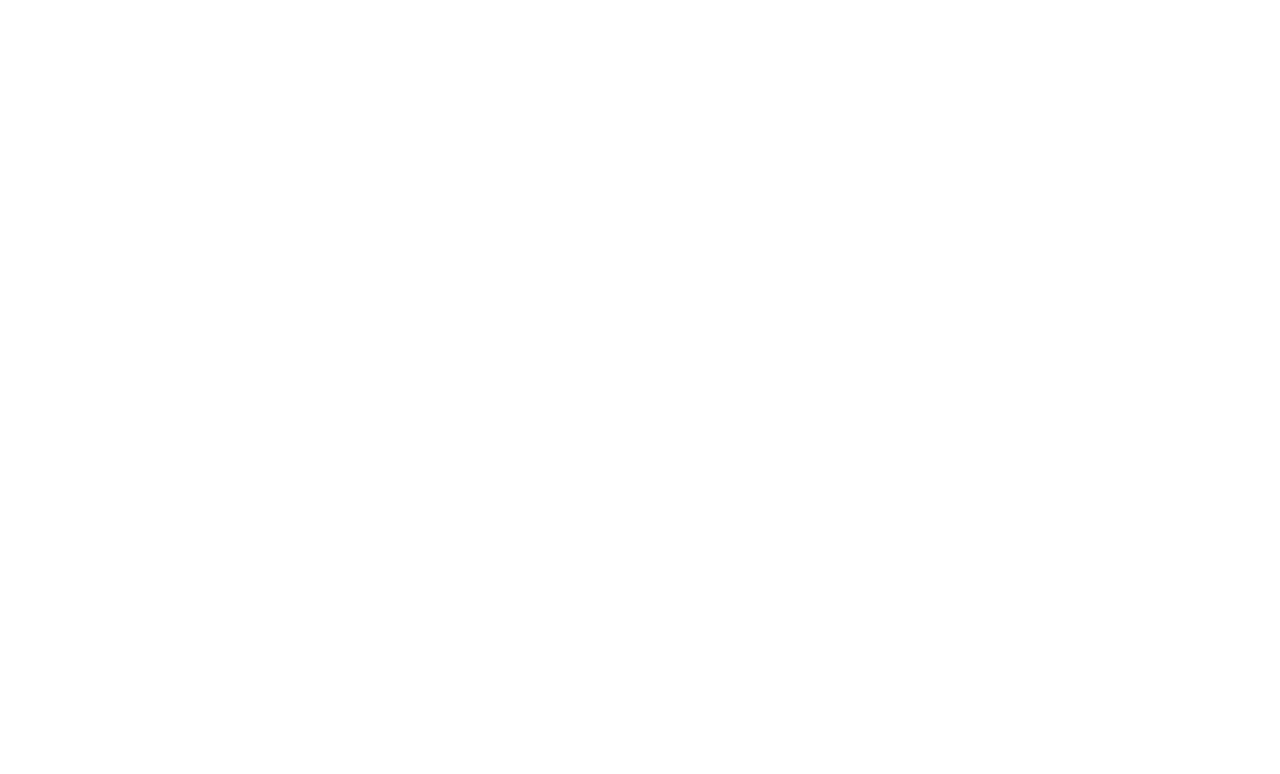
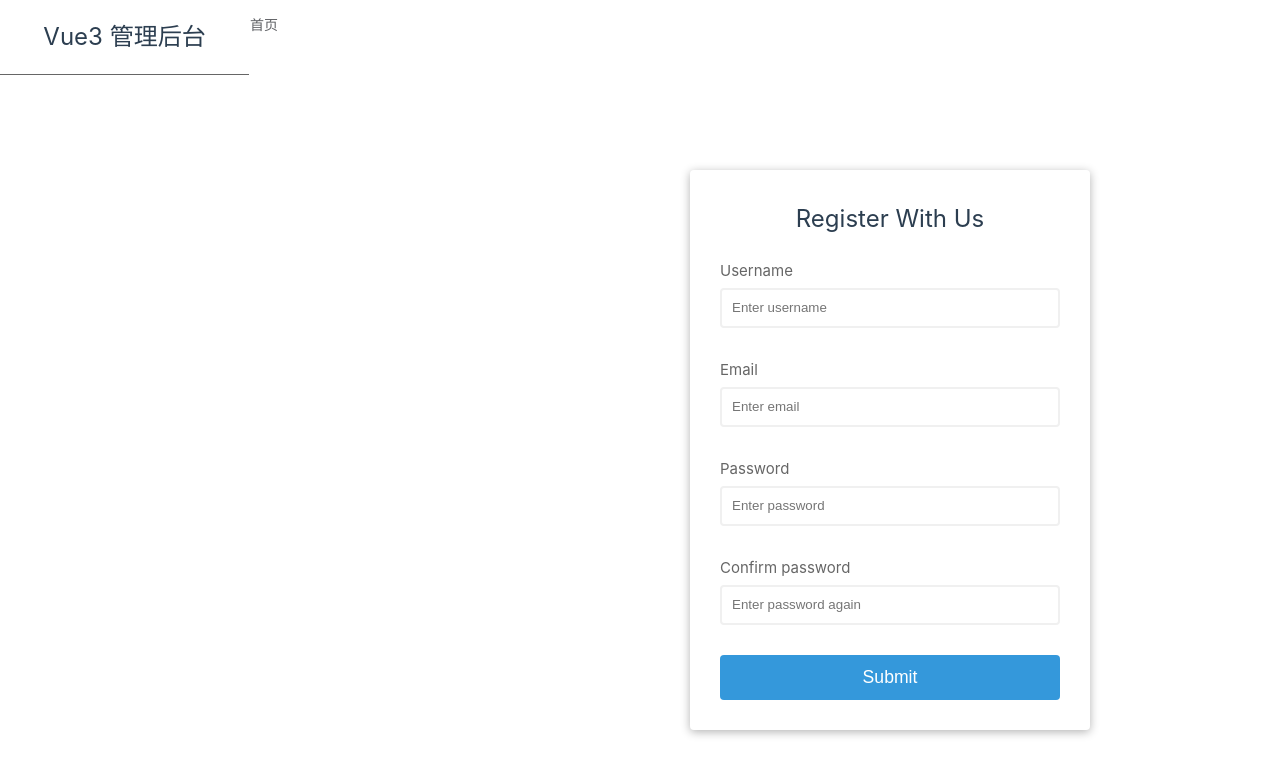
Before and after one commit to gzhan1208/Vue3-TypeScript-Demo, a Vue app: page /Layout/dashboard in a window 1280 px wide. Before the commit this address had no page. Shown: the top 774 px of the page. Built offline with nearby package versions, Linux system fonts and the light colour scheme.

Commit message:
左侧导航栏和顶部面包屑

```diff
--- /dev/null
+++ b/src/layout/components/BarItem.vue
@@ -0,0 +1,50 @@
+<script lang="ts">
+
+export default {
+    name: 'SideBar',
+    props: {
+        item: {
+            type: Object,
+            required: true
+        },
+        collapse: {
+            type: Boolean,
+        },
+    },
+    setup() {
+
+        return {
+
+        }
+    }
+}
+</script>
+
+<template>
+    <el-sub-menu v-if="item.children && item.children.length" :index="item.name">
+        <template #title>
+            <el-icon>
+                <setting />
+            </el-icon>
+            <span>{{ item.name }}</span>
+        </template>
+        <el-menu-item-group>
+            <el-menu-item v-for="route in item.children" :key="route.name" :index="route.name">
+                <el-icon>
+                    <setting />
+                </el-icon>
+                <span>{{ route.name }}</span>
+            </el-menu-item>
+        </el-menu-item-group>
+    </el-sub-menu>
+    <el-menu-item v-else :index="item.name">
+        <el-icon>
+            <setting />
+        </el-icon>
+        <span>{{ item.name }}</span>
+    </el-menu-item>
+</template>
+
+<style scoped>
+
+</style>
--- a/src/layout/components/SideBar.vue
+++ b/src/layout/components/SideBar.vue
@@ -1,20 +1,45 @@
 <script lang="ts">
-import { useRoute } from 'vue-router'
+import { ref } from 'vue'
+import { useRoute, useRouter } from 'vue-router'
 import routes from '@/router'
 import stores from '@/stores'
-import type { Store } from 'pinia'
+import BarItem from '@/layout/components/BarItem.vue'
+import {breadCrumb} from "@/stores/modules/breadCrumb";
 
 export default {
     name: 'SideBar',
+    components: {
+        BarItem
+    },
     setup() {
         const route = useRoute();
-        const permission: Store = stores.usePermissionStore()
-        const handleClose = () => { }
-        const handleOpen = () => { }
+        const router = useRouter();
+        const selected = ref('')
+        const permission = (stores.usePermissionStore)()
+        const breads = (stores.breadCrumb)()
+        const handleClose = (index, indexPath) => {
+            // console.log('=====>> close', index)
+            // console.log('=====>> close', indexPath)
+        }
+        const handleOpen = (index, indexPath) => {
+            // console.log('=====>> open', index)
+            // console.log('=====>> open', indexPath)
+        }
+        const handleSelect = (index, indexPath, item, routeResult) => {
+            router.push({ path: `/${index}` })
+            breads.updateBread(indexPath)
+            // console.log('=====>> select', index)
+            // console.log('=====>> select', indexPath)
+            // console.log('=====>> select', item)
+            // console.log('=====>> select', routeResult)
+        }
+        console.log('=====>> ', permission.dynamicRoutes)
         return {
             route,
             handleOpen,
-            handleClose
+            handleClose,
+            handleSelect,
+            permission
         }
     }
 }
@@ -25,43 +50,21 @@
         <div class="logo">
             <h1>Vue3 管理后台</h1>
         </div>
-        <el-menu active-text-color="#ffd04b" background-color="#545c64" class="el-menu-vertical-demo" default-active="2"
-            text-color="#fff" @open="handleOpen" @close="handleClose">
-            <el-sub-menu index="1">
-                <template #title>
-                    <el-icon>
-                        <location />
-                    </el-icon>
-                    <span>Navigator One</span>
-                </template>
-                <el-menu-item-group title="Group One">
-                    <el-menu-item index="1-1">item one</el-menu-item>
-                    <el-menu-item index="1-2">item two</el-menu-item>
-                </el-menu-item-group>
-                <el-menu-item-group title="Group Two">
-                    <el-menu-item index="1-3">item three</el-menu-item>
-                </el-menu-item-group>
-                <el-sub-menu index="1-4">
-                    <template #title>item four</template>
-                    <el-menu-item index="1-4-1">item one</el-menu-item>
-                </el-sub-menu>
-            </el-sub-menu>
-            <el-menu-item index="2">
-                <el-icon><icon-menu /></el-icon>
-                <span>Navigator Two</span>
-            </el-menu-item>
-            <el-menu-item index="3" disabled>
-                <el-icon>
-                    <document />
-                </el-icon>
-                <span>Navigator Three</span>
-            </el-menu-item>
-            <el-menu-item index="4">
-                <el-icon>
-                    <setting />
-                </el-icon>
-                <span>Navigator Four</span>
-            </el-menu-item>
+        <el-menu
+            active-text-color="#ffd04b"
+            background-color="#545c64"
+            class="el-menu-vertical-demo"
+            text-color="#fff"
+            unique-opened
+            @open="handleOpen"
+            @close="handleClose"
+            @select="handleSelect"
+        >
+            <bar-item
+                v-for="route in permission.dynamicRoutes"
+                :key="route.name"
+                :item="route"
+            />
         </el-menu>
     </div>
 </template>
--- /dev/null
+++ b/src/layout/components/breadCrumb/index.vue
@@ -0,0 +1,33 @@
+<script lang="ts" setup>
+import { computed } from 'vue'
+import { ArrowRight } from '@element-plus/icons-vue'
+import stores from '@/stores'
+
+const breadCrumb = stores.breadCrumb()
+const breads = computed(() => breadCrumb.breads)
+
+</script>
+
+<template>
+    <div class="breadcrumb">
+        <el-breadcrumb :separator-icon="ArrowRight">
+            <el-breadcrumb-item
+                v-for="item in breads"
+                :key="item"
+                :to="{ path: item }"
+            >
+                {{ item }}
+            </el-breadcrumb-item>
+<!--            <el-breadcrumb-item :to="{ path: '/' }">homepage</el-breadcrumb-item>-->
+        </el-breadcrumb>
+    </div>
+</template>
+
+<style scoped>
+.breadcrumb {
+    display: flex;
+    height: 50px;
+    align-items: center;
+    overflow: hidden;
+}
+</style>
--- a/src/layout/index.vue
+++ b/src/layout/index.vue
@@ -1,25 +1,42 @@
 <script lang="ts">
+import { useRoute } from 'vue-router'
 import SideBar from './components/SideBar.vue'
+import BreadCrumb from './components/breadCrumb/index.vue'
 export default {
     name: 'layout-index',
     components: {
-        SideBar
+        SideBar,
+        BreadCrumb,
     },
-    setup() {}
+    setup() {
+        const route = useRoute()
+        const key = () => {
+            return route.path
+        }
+        return {
+            key
+        }
+    }
 }
 </script>
 
 <template>
     <div class="container">
-        <div class="left">
+        <div class="side-bar">
             <SideBar />
         </div>
-        <div class="right">
-            <div class="top">
-                <div class="box">
-
-                </div>
+        <div class="content">
+            <div>
+                <BreadCrumb />
             </div>
+            <section class="app-main">
+                <transition
+                    name="fade-transform"
+                    mode="out-in"
+                >
+                    <router-view :key="key" />
+                </transition>
+            </section>
         </div>
     </div>
 </template>
@@ -29,24 +46,22 @@
     width: 100%;
     height: 100%
 }
-.left {
+.side-bar {
     position: fixed;
     width: 249px;
     height: 100%;
     border-right: 1px solid var(--color-background-grey-1);
 }
-.right {
+.content {
     margin-left: 250px;
-    min-height: 100%;
-    background-color: red;
+    /* 250 + navbar(17)*/
+    width: calc(100vw - 267px);
+    min-height: calc(100vh - 50px);
 }
-.top {
+.app-main {
+    /* 50= navbar  50  */
     width: 100%;
-    height: 1880px;
-}
-.box {
-    width: 500px;
-    height: 200px;
-    background-color: black;
+    position: relative;
+    overflow: hidden;
 }
 </style>
--- a/src/router/index.ts
+++ b/src/router/index.ts
@@ -22,7 +22,19 @@
     {
         path: '/Layout',
         name: 'Layout',
-        component: Layout
+        component: Layout,
+        children: [
+            {
+                path: 'dashboard',
+                component: () => import(/* webpackChunkName: "dashboard" */ '@/views/LoginView.vue'),
+                name: 'Dashboard',
+                meta: {
+                    title: 'dashboard',
+                    icon: '#icondashboard',
+                    affix: true
+                }
+            }
+        ]
     },
     ...constantModules
 ]
--- a/src/stores/index.ts
+++ b/src/stores/index.ts
@@ -6,7 +6,7 @@
     for (const key in files) {
         if (!key) continue
         const storeModule = files[key]
-        const storeKey = Object.keys(storeModule)[0]
+        const storeKey: string = Object.keys(storeModule)[0]
         const store = { [storeKey]: storeModule[storeKey] }
         routesModules = {...routesModules, ...store}
     }
@@ -17,7 +17,9 @@
 
 // hot load
 if (import.meta.hot) {
-
+    for (const key in stores) {
+        import.meta.hot!.accept(acceptHMRUpdate(stores[key], import.meta.hot))
+    }
     // stores.forEach((v: any) => {
     //     import.meta.hot!.accept(acceptHMRUpdate(v, import.meta.hot))
     // })
--- /dev/null
+++ b/src/stores/modules/breadCrumb.ts
@@ -0,0 +1,18 @@
+import { defineStore } from 'pinia'
+import type { StoreDefinition } from 'pinia'
+
+const initialState: Array<string> = ['首页']
+export const breadCrumb: StoreDefinition = defineStore({
+    id: 'breadCrumb',
+    state: () => ({
+        breads: initialState,
+    }),
+    getters: {
+        // getBreads: (state: any) => state.breads,
+    },
+    actions: {
+        updateBread(path) {
+            this.breads = [...initialState, ...path]
+        }
+    }
+})
--- a/src/stores/modules/permission.ts
+++ b/src/stores/modules/permission.ts
@@ -1,7 +1,7 @@
 import { defineStore } from 'pinia'
 import type { RouteRecordRaw } from 'vue-router'
-import { constantRoutes, dynamicRoutes } from '@/router';
 import type { StoreDefinition } from 'pinia'
+import router, { constantRoutes, dynamicRoutes } from '@/router';
 
 const hasPermission = (roles: string[], route: RouteRecordRaw) => {
     return true
@@ -28,8 +28,16 @@
         dynamicRoutes: [] as RouteRecordRaw[]
     }),
     getters: {
-        routes: (state: any) => state.routes,
-        dynamicRoutes: (state: any) => state.dynamicRoutes,
+        getRoutes: (state: any) => {
+            return state.routes.map((item: any) => ({
+                name: item,
+            }))
+        },
+        getDynamicRoutes: (state: any) => {
+            return state.dynamicRoutes.map((item: any) => ({
+                name: item,
+            }))
+        },
     },
     actions: {
         setRoutes(roles: string[]) {
@@ -40,7 +48,10 @@
                 accessedRoutes = filterRoutes(dynamicRoutes, roles)
             }
             this.routes = [...constantRoutes, ...accessedRoutes]
-            this.dynamicRoutes = accessedRoutes
+            this.dynamicRoutes = [...accessedRoutes]
+            accessedRoutes.map(item => {
+                router.addRoute(item)
+            })
         },
     }
 })
--- a/src/views/LoginView.vue
+++ b/src/views/LoginView.vue
@@ -1,16 +1,21 @@
 <script lang="ts">
 import InputItem from '../components/InputItem.vue'
-import { reactive } from 'vue';
-import { useRoute, useRouter } from 'vue-router'
+import {reactive, defineComponent} from 'vue';
+import {useRoute, useRouter} from 'vue-router'
+import stores from '@/stores'
+
 interface InputData {
     [key: string]: string
 }
-export default {
+
+export default defineComponent({
     components: {
         InputItem,
     },
     setup() {
         const router = useRouter();
+        const permission = (stores.usePermissionStore)()
+
         const form = [
             {
                 label: 'Username',
@@ -40,6 +45,7 @@
             inputData[k] = v.trim();
         }
         const submit = () => {
+            permission.setRoutes([])
             router.push({
                 path: '/Layout'
             })
@@ -51,7 +57,7 @@
             submit,
         }
     }
-}
+})
 
 </script>
 
@@ -74,7 +80,7 @@
                     {{ item.require }}
                 </template>
             </InputItem>
-      <input type="button" value="Submit" @click="submit" />
+            <input type="button" value="Submit" @click="submit"/>
         </div>
     </div>
 </template>
@@ -87,18 +93,21 @@
     justify-content: center;
     align-items: center;
 }
+
 .loginBox {
     width: 400px;
     box-shadow: 0 2px 10px rgba(0, 0, 0, .3);
     padding: 30px;
     border-radius: 4px;
 }
+
 h2 {
     text-align: center;
     font-size: 1.5rem;
     /* color: #000000; */
     margin-bottom: 20px;
 }
+
 input {
     outline: none;
     border-color: transparent;
```
Also changed, not shown: src/App.vue (+0 -8 lines), src/layout/components/sideBar/item.vue (added, +21 -0 lines). Lines whose indentation alone changed are shown as unchanged.
